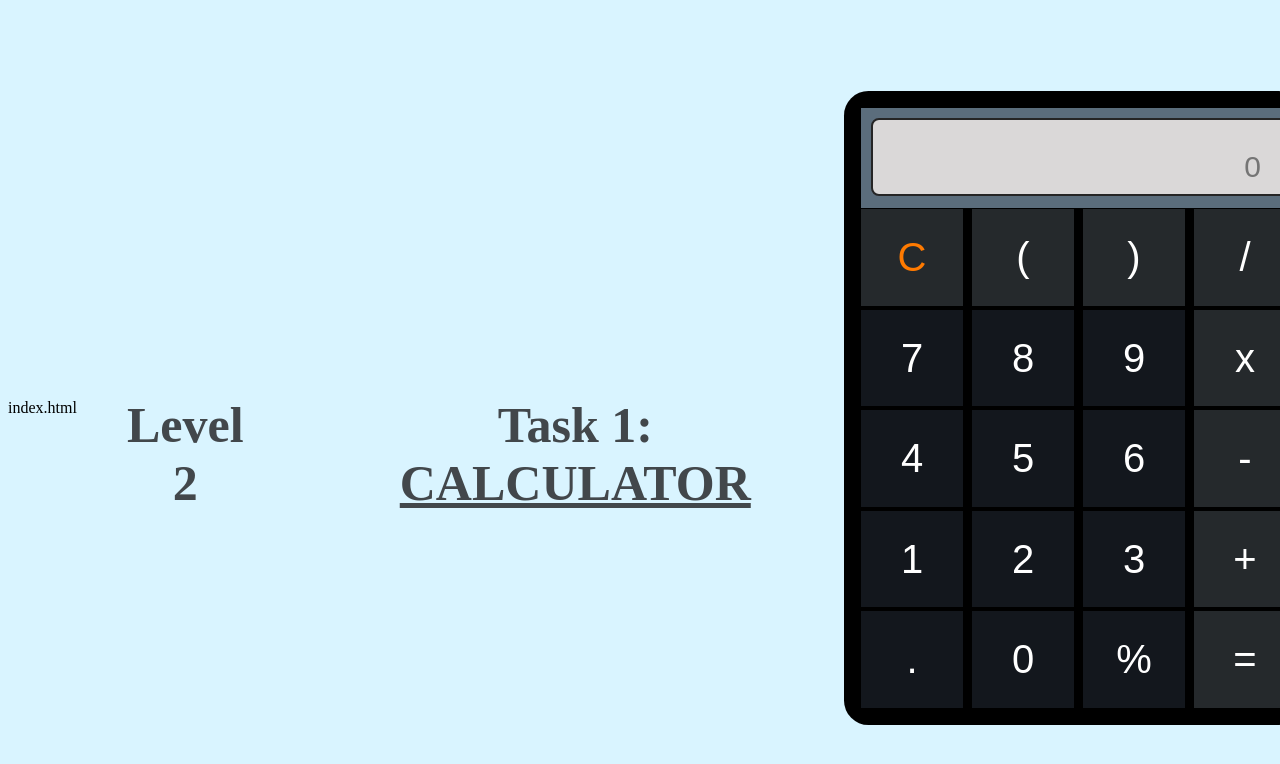
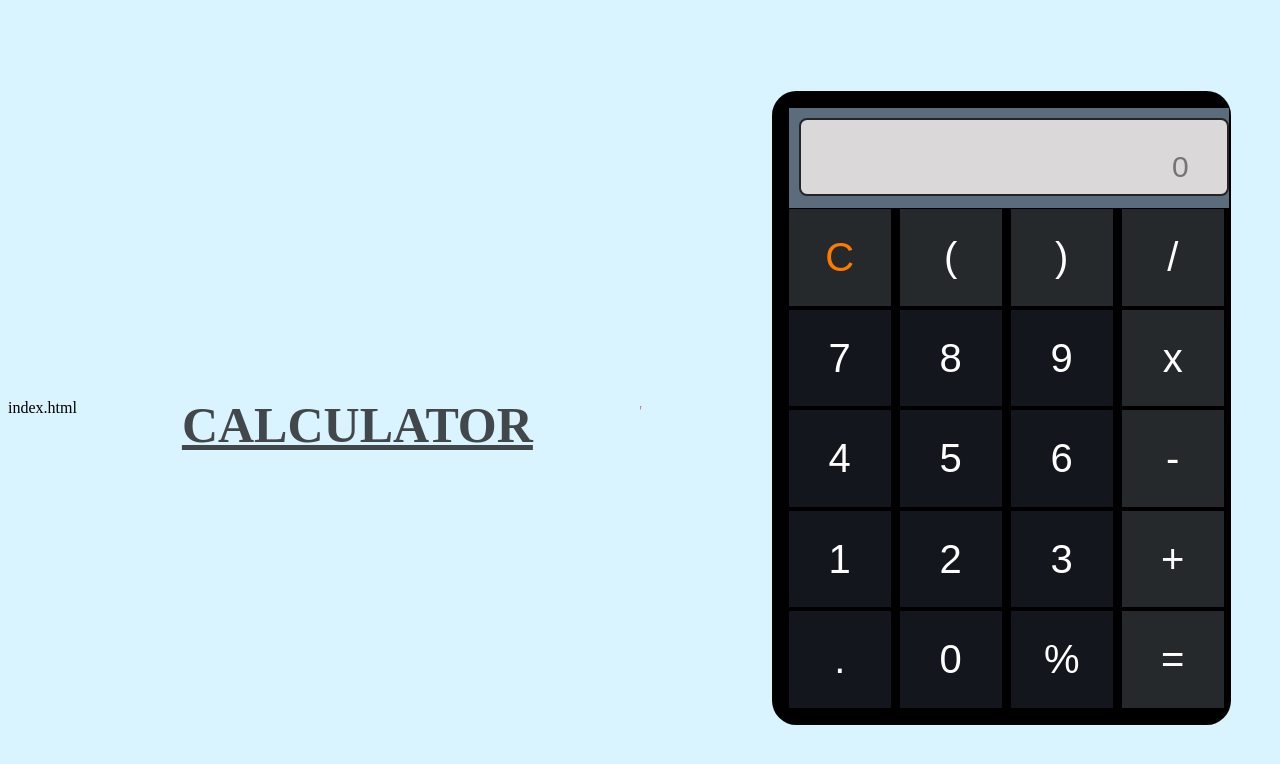
Before and after one commit to Shashankguptab/CODESOFT2, a plain HTML site: page index.html in a window 1280 px wide. Shown: the top 764 px of the page. Drawn offline with Linux system fonts and the light colour scheme.

Commit message:
Update index.html

```diff
--- a/index.html
+++ b/index.html
@@ -10,8 +10,8 @@ index.html
     <link rel="stylesheet" type="text/css" href="style.css">
 </head>
 <body>
-    <h1>Level 2</h1>
-    <h1>Task 1: <u>CALCULATOR</u></h1>
+    <h1></h1>
+    <h1><u>CALCULATOR</u></h1>
     <br/> <br/><hr /> <br /> <br/>
 
     <div id="container" class="container">
```
